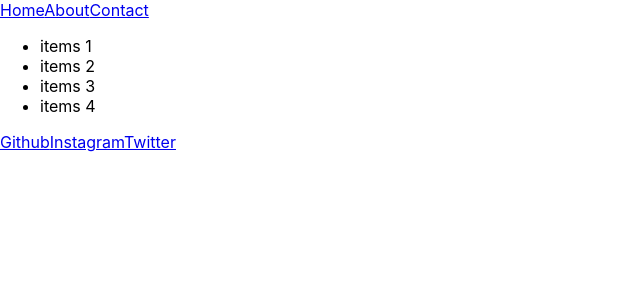
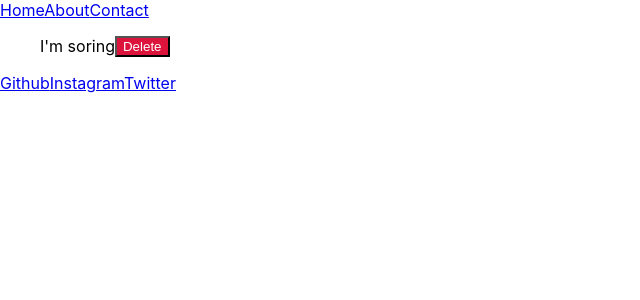
Before and after one commit to Burhanuddin-49/React-js, a React (Create React App) app in the folder my-app/: page / in a window 1280 px wide. Shown: the top 300 px of the page, without its empty margins (0-640 px from the left). Built offline with nearby package versions, Linux system fonts and the light colour scheme.

Commit message:
adding component

```diff
--- a/my-app/src/App.js
+++ b/my-app/src/App.js
@@ -3,8 +3,6 @@
 import Content from "./components/Content";
 
 function App() {
-
-
   return (
     <div className="App">
       <Navbar />
--- a/my-app/src/components/Content.js
+++ b/my-app/src/components/Content.js
@@ -1,9 +1,11 @@
+import Listitem from "./Listitem";
+
 const Content = () => {
   const chores = ["items 1", "items 2", "items 3", "items 4"];
   return (
     <div className="container">
       <ul>
-        {chores.map((chore) => (<li>{chore}</li>))}
+        <Listitem chore="I'm soring" />
       </ul>
     </div>
   );
--- /dev/null
+++ b/my-app/src/components/Listitem.js
@@ -0,0 +1,10 @@
+const Listitem = ({chore}) => {
+  return (
+    <li>
+      <div>{chore}</div>
+      <button style={{ background: "crimson", color: "white" }}>Delete</button>
+    </li>
+  );
+};
+
+export default Listitem;
--- a/my-app/src/index.css
+++ b/my-app/src/index.css
@@ -11,3 +11,7 @@
   font-family: source-code-pro, Menlo, Monaco, Consolas, 'Courier New',
     monospace;
 }
+
+li{
+  display: flex;
+}
```
Also changed, not shown: my-app/src/Navbar.js (added, +11 -0 lines).
